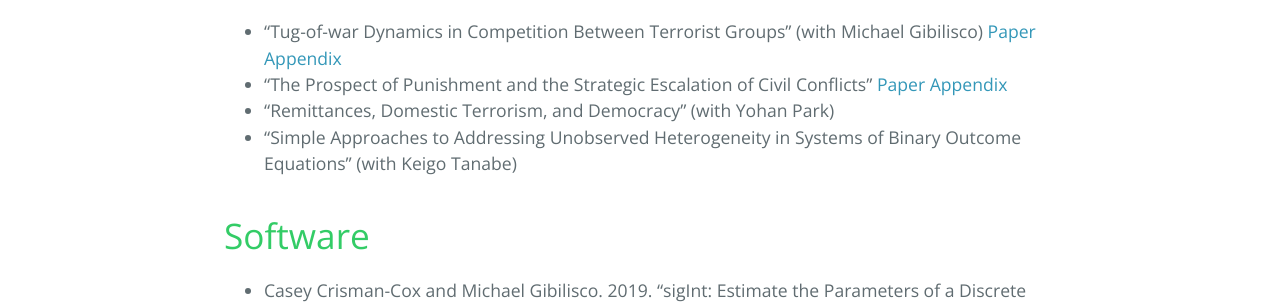
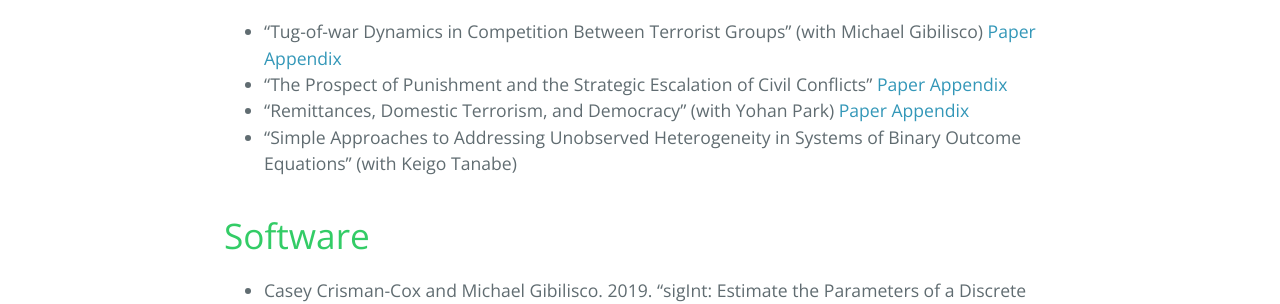
Before and after one commit to ccrismancox/ccrismancox.github.io, a Jekyll site: the page built from research.md, in a window 1280 px wide. Shown: the part 882-1186 px from the top of the page. Built offline with Jekyll 4.4.1, drawn with Linux system fonts in a browser that asks for light colours; comment, search, counter and statistics services are not loaded.

Commit message:
research updates

```diff
--- a/research.md
+++ b/research.md
@@ -27,7 +27,7 @@ Replication materials for all of the above are available [here](https://github.c
 
 - "Tug-of-war Dynamics in Competition Between Terrorist Groups" (with Michael Gibilisco) [Paper](research/outbidding.pdf) [Appendix](research/outbiddingSI.pdf)
 - "The Prospect of Punishment and the Strategic Escalation of Civil Conflicts"  [Paper](research/punishment.pdf) [Appendix](research/SIpunishment.pdf)
-- "Remittances, Domestic Terrorism, and Democracy" (with Yohan Park)
+- "Remittances, Domestic Terrorism, and Democracy" (with Yohan Park) [Paper](research/remittances.pdf) [Appendix](research/SIremittances.pdf)
 - "Simple Approaches to Addressing Unobserved Heterogeneity in Systems of Binary Outcome Equations" (with Keigo Tanabe)
 
 # Software
```
Also changed, not shown: 4 other files.
